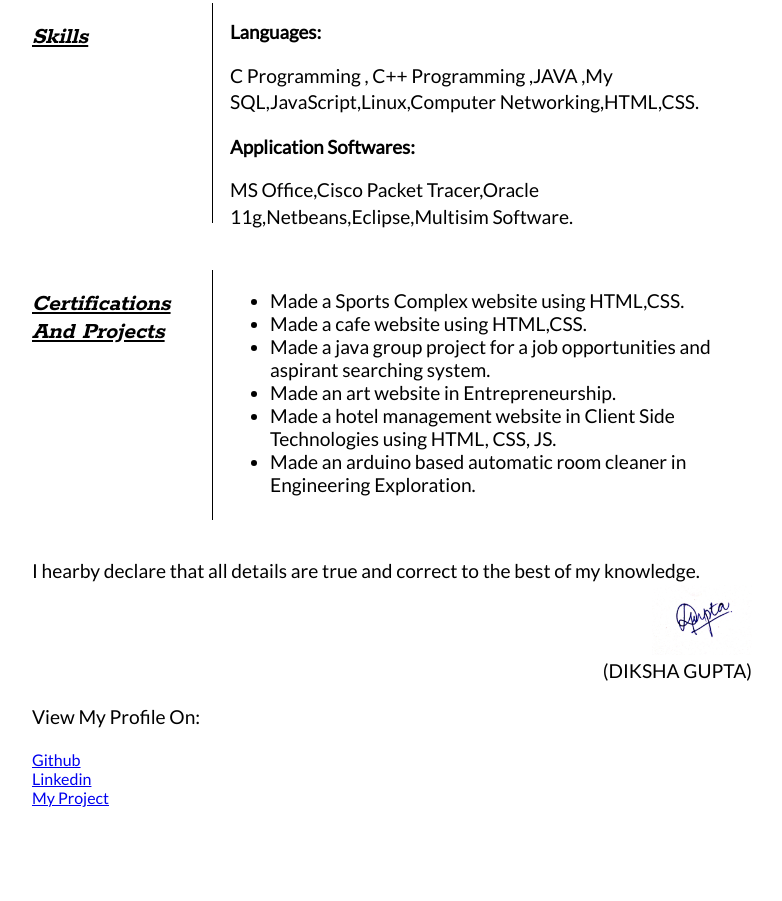
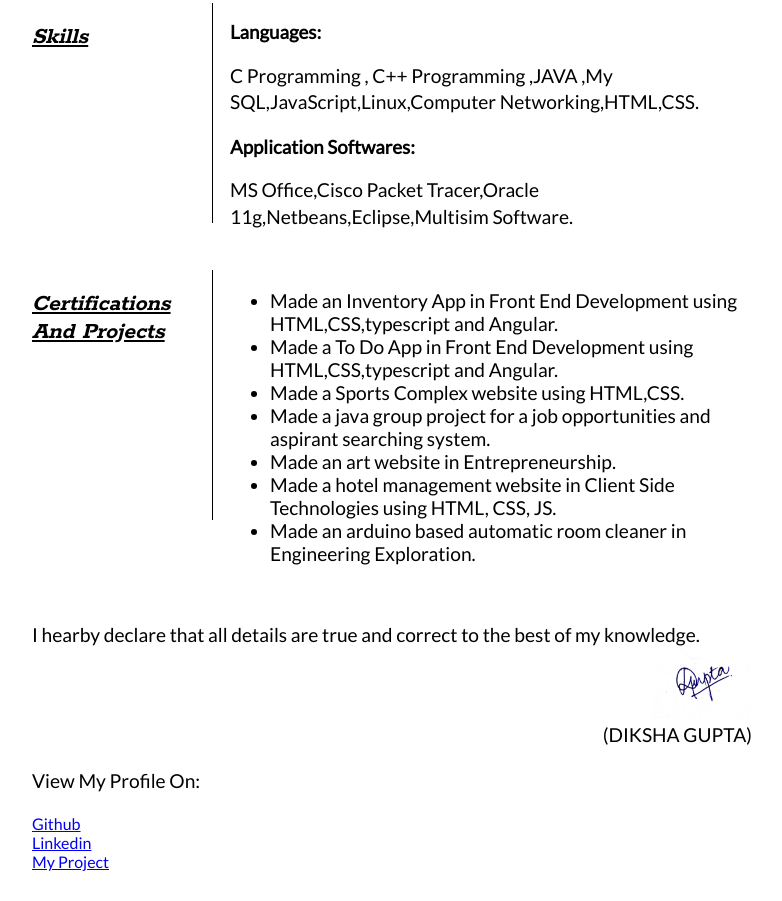
Before and after one commit to dikshagupta27/Resume, a plain HTML site: page index.html in a window 1280 px wide. Shown: the part 855-1756 px from the top of the page, without its empty margins (248-1030 px from the left). Before the commit the page ends 1692 px from the top, so only its background shows below. Drawn offline with Linux system fonts and the light colour scheme.

Commit message:
Update index.html

```diff
--- a/index.html
+++ b/index.html
@@ -89,8 +89,10 @@
 			<div class="sectionContent" >
 				<article>
 <ul>
+	<li>Made an Inventory App in Front End Development using HTML,CSS,typescript and Angular.</li>
+	<li>Made a To Do App in Front End Development using HTML,CSS,typescript and Angular.</li>
 	<li>Made a Sports Complex  website using HTML,CSS.</li>
-	<li>Made a cafe  website using HTML,CSS.</li>
+
 <li>Made a java group project for a job opportunities and aspirant searching system.</li>
 <li>Made an art website in Entrepreneurship.</li>
 <li>Made a hotel management website in Client Side Technologies using HTML, CSS, JS.</li>
```
